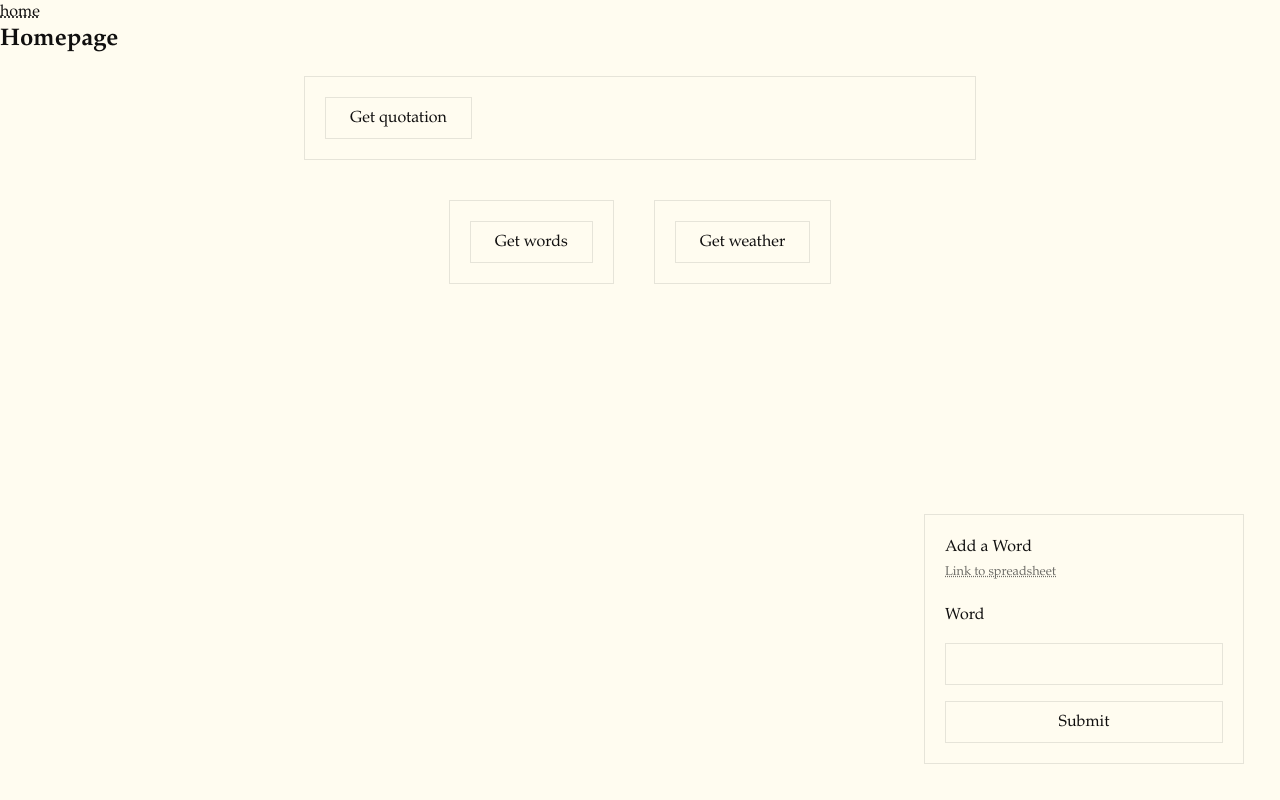
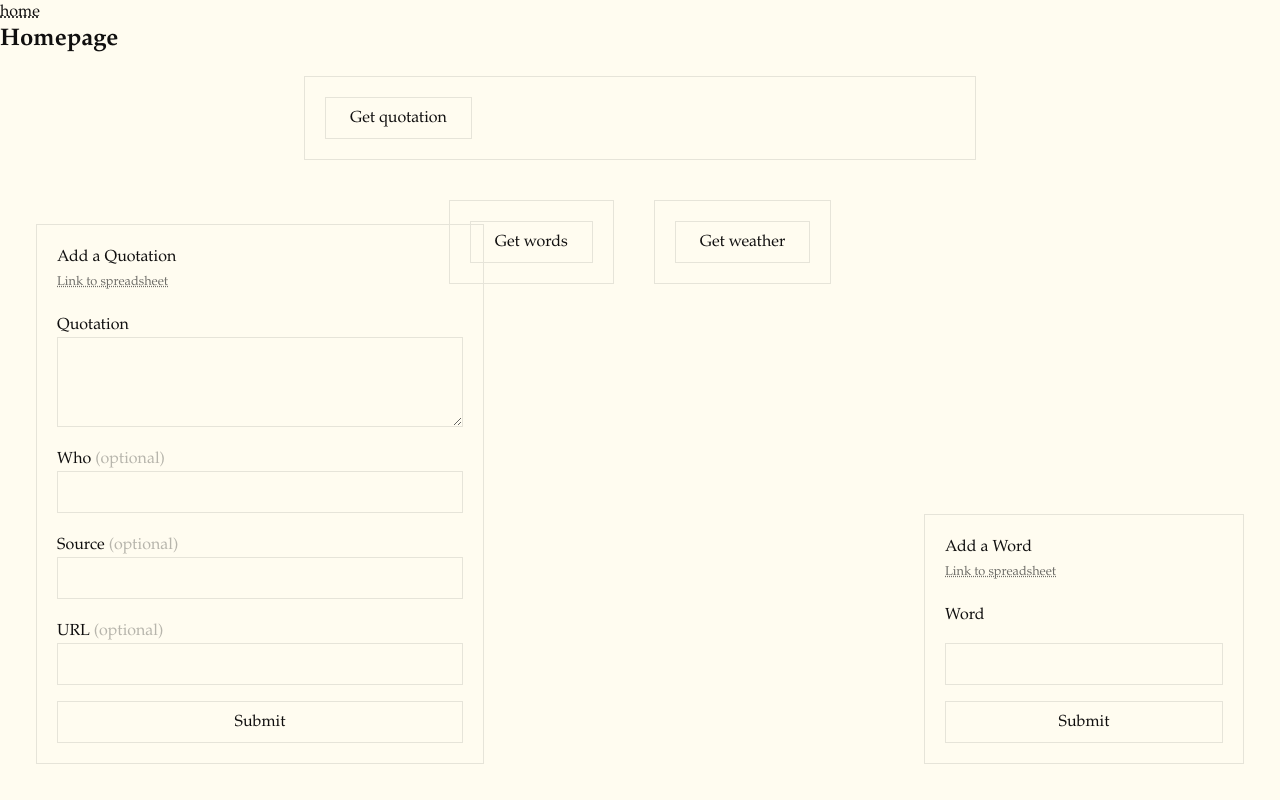
Before and after one commit to finmoorhouse/homepage, a SvelteKit app: page / in a window 1280 px wide. Built offline with nearby package versions, Linux system fonts and the light colour scheme.

Commit message:
Added the ability to add a quotation

```diff
--- a/src/routes/+page.server.js
+++ b/src/routes/+page.server.js
@@ -72,5 +72,87 @@ export const actions = {
 				error: error.message
 			});
 		}
+	},
+	addQuotation: async ({ request, fetch }) => {
+		console.log('Quotation form submission received');
+		const formData = await request.formData();
+		const quotation = formData.get('quotation');
+		const who = formData.get('who');
+		const source = formData.get('source');
+		const url = formData.get('url');
+		console.log('Received quotation:', { quotation, who, source, url });
+
+		if (!quotation) {
+			console.log('No quotation provided');
+			return fail(400, {
+				success: false,
+				error: 'Quotation is required'
+			});
+		}
+
+		try {
+			console.log('Making API request to add quotation');
+			const response = await fetch('/api/quotation', {
+				method: 'POST',
+				headers: { 'Content-Type': 'application/json' },
+				body: JSON.stringify({
+					quotation: quotation.trim(),
+					who: who?.trim() || '',
+					source: source?.trim() || '',
+					url: url?.trim() || ''
+				})
+			});
+
+			if (!response.ok) {
+				let errorData;
+				try {
+					errorData = await response.json();
+				} catch (e) {
+					try {
+						const responseBody = await response.text();
+						console.log('API request failed with non-JSON response:', {
+							status: response.status,
+							body: responseBody
+						});
+						return fail(response.status, {
+							success: false,
+							error: 'Failed to add quotation'
+						});
+					} catch (textError) {
+						console.error('Failed to read response body:', textError);
+						return fail(response.status, {
+							success: false,
+							error: 'Failed to read response from server'
+						});
+					}
+				}
+
+				console.log('API request failed:', { status: response.status, error: errorData });
+				return fail(response.status, {
+					success: false,
+					error: errorData.error || 'Failed to add quotation'
+				});
+			}
+
+			const responseData = await response.json();
+			console.log('Added quotation successfully:', { status: response.status, data: responseData });
+
+			const result = {
+				success: true,
+				quotation: responseData.quotation,
+				who: responseData.who,
+				source: responseData.source,
+				url: responseData.url
+			};
+
+			console.log('Returning success result:', result);
+			return result;
+		} catch (error) {
+			console.error('Error adding quotation:', error);
+			return fail(500, {
+				success: false,
+				error: error.message
+			});
+		}
 	}
 };
--- a/src/routes/+page.svelte
+++ b/src/routes/+page.svelte
@@ -5,10 +5,18 @@
 	let quotationData = null;
 	let weatherData = null;
 	let newWord = '';
+	let newQuotation = '';
+	let newQuotationSource = '';
+	let newQuotationWho = '';
+	let newQuotationUrl = '';
 	let formError = null;
 	let formSuccessMessage = null;
 	let formSuccess = false;
 	let isSubmitting = false;
+	let quotationFormError = null;
+	let quotationFormSuccessMessage = null;
+	let quotationFormSuccess = false;
+	let isQuotationSubmitting = false;
 
 	async function getWeather() {
 		const city = 'Oxford';
@@ -31,7 +39,18 @@
 		{#if quotationData}
 			<div class="flex flex-col items-center">
 				<p class="text-lg italic mb-4 leading-relaxed max-w-2xl">{quotationData.quotation}</p>
-				<p class="text-sm text-flexoki-black-2 font-medium">— {quotationData.who}</p>
+				{#if quotationData.who}
+					<p class="text-sm text-flexoki-black-2 font-medium">
+						— {quotationData.who}
+						{#if quotationData.source}
+							{#if quotationData.url}
+								, <a href={quotationData.url}>{quotationData.source}</a>
+							{:else}
+								, {quotationData.source}
+							{/if}
+						{/if}
+					</p>
+				{/if}
 			</div>
 		{/if}
 		<button
@@ -140,3 +159,110 @@
 		</button>
 	</form>
 </div>
+
+<div class="fixed bottom-4 left-4 m-5 p-5 border border-flexoki-ui min-h-[40px] max-w-[600px] w-md">
+	<h3>Add a Quotation</h3>
+	<small
+		><a class="text-flexoki-tx-2" href="https://docs.google.com/spreadsheets/" target="_blank"
+			>Link to spreadsheet</a
+		></small
+	>
+	{#if isQuotationSubmitting}
+		<div class="bg-flexoki-bg-2 p-2 border border-flexoki-ui mt-2">
+			<span class="text-flexoki-tx-2 text-sm mt-2">Waiting for response...</span>
+		</div>
+	{:else if quotationFormError}
+		<div class="bg-flexoki-bg-2 p-2 border border-flexoki-ui mt-2">
+			<span class="text-flexoki-re text-sm mt-2">{quotationFormError}</span>
+		</div>
+	{:else if quotationFormSuccess}
+		<div class="bg-flexoki-bg-2 p-2 border border-flexoki-ui mt-2">
+			<span class="text-flexoki-gr text-sm mt-2">
+				Successfully added quotation: “<i
+					>{quotationFormSuccessMessage.quotation.split(' ').slice(0, 8).join(' ')}…” — {quotationFormSuccessMessage.who}</i
+				>
+			</span>
+		</div>
+	{/if}
+
+	<form
+		method="POST"
+		action="?/addQuotation"
+		class="flex flex-col gap-0"
+		use:enhance={() => {
+			console.log('Quotation form submission started');
+			isQuotationSubmitting = true;
+			return async ({ result }) => {
+				console.log('Quotation form submission completed:', result);
+				isQuotationSubmitting = false;
+				if (result.status === 200) {
+					console.log('Setting quotation success state');
+					quotationFormSuccess = true;
+					quotationFormSuccessMessage = result?.data || 'No quotation details given.';
+					quotationFormError = null;
+					newQuotation = '';
+					newQuotationWho = '';
+					newQuotationUrl = '';
+				} else if (result.data?.error) {
+					console.log('Setting quotation known error state');
+					quotationFormError = result.data.error;
+					quotationFormSuccess = false;
+				} else {
+					console.log('Setting quotation unknown error state');
+					quotationFormError = 'An unexpected error occurred';
+					quotationFormSuccess = false;
+				}
+			};
+		}}
+	>
+		<label for="quotation" class="text-md font-medium">Quotation</label>
+		<textarea
+			id="quotation"
+			name="quotation"
+			bind:value={newQuotation}
+			required
+			class="px-4 py-2 border border-flexoki-ui focus:outline-none focus:border-b-1 focus:border-b-flexoki-black"
+			rows="3"
+		></textarea>
+
+		<label for="who" class="text-md font-medium"
+			>Who <span class="text-flexoki-tx-3">(optional)</span></label
+		>
+		<input
+			type="text"
+			id="who"
+			name="who"
+			bind:value={newQuotationWho}
+			class="px-4 py-2 border border-flexoki-ui focus:outline-none focus:border-b-1 focus:border-b-flexoki-black"
+		/>
+
+		<label for="source" class="text-md font-medium"
+			>Source <span class="text-flexoki-tx-3">(optional)</span></label
+		>
+		<input
+			type="text"
+			id="source"
+			name="source"
+			bind:value={newQuotationSource}
+			class="px-4 py-2 border border-flexoki-ui focus:outline-none focus:border-b-1 focus:border-b-flexoki-black"
+		/>
+
+		<label for="url" class="text-md font-medium my-0"
+			>URL <span class="text-flexoki-tx-3">(optional)</span></label
+		>
+		<input
+			type="url"
+			id="url"
+			name="url"
+			bind:value={newQuotationUrl}
+			class="px-4 py-2 border border-flexoki-ui focus:outline-none focus:border-b-1 focus:border-b-flexoki-black"
+		/>
+
+		<button
+			type="submit"
+			class="mt-4 px-6 py-2 text-flexoki-black border-1 border-flexoki-ui hover:border-flexoki-ui-2 cursor-pointer"
+		>
+			Submit
+		</button>
+	</form>
+</div>
--- a/src/routes/api/quotation/+server.js
+++ b/src/routes/api/quotation/+server.js
@@ -1,10 +1,9 @@
-import { QUOTATION_API_URL } from '$env/static/private'
+import { QUOTATION_API_URL } from '$env/static/private';
 
 const API_URL = QUOTATION_API_URL;
 
 import { json } from '@sveltejs/kit';
 /** @type {import('./$types').RequestHandler} */
-
 
 export async function GET() {
 	console.log(QUOTATION_API_URL);
@@ -28,3 +27,85 @@ export async function GET() {
 		return json({ error: 'Internal server error' }, { status: 500 });
 	}
 }
+
+export async function POST(request) {
+	console.log('Request started.');
+
+	try {
+	  // Parse the incoming request from your SvelteKit app
+	  const formData = await request.request.json();
+	  const { quotation, who, source, url } = formData;
+
+	  if (!quotation || typeof quotation !== 'string' || quotation.trim() === '') {
+		return new Response(JSON.stringify({ error: 'No quotation provided' }), {
+		  status: 400,
+		  headers: { 'Content-Type': 'application/json' },
+		});
+	  }
+
+	  console.log('Processing quotation:', quotation);
+
+	  // URL of your deployed Google Apps Script web app
+	  const scriptUrl = API_URL;
+
+	  // Call the Google Apps Script web app
+	  const response = await fetch(scriptUrl, {
+		method: 'POST',
+		headers: {
+		  'Content-Type': 'application/json',
+		},
+		body: JSON.stringify({
+		  quotation: quotation.trim(),
+		  who: who ? who.trim() : '',
+		  source: source ? source.trim() : '',
+		  url: url ? url.trim() : ''
+		}),
+	  });
+
+	  // Check content type to debug response format
+	  const contentType = response.headers.get('Content-Type');
+	  console.log('Response Content-Type:', contentType);
+
+	  // For debugging: if not JSON, try to read the text response
+	  if (!contentType || !contentType.includes('application/json')) {
+		const textResponse = await response.text();
+		console.error('Received non-JSON response:', textResponse.substring(0, 200) + '...');
+		throw new Error(`Expected JSON response but got ${contentType || 'unknown content type'}`);
+	  }
+
+	  // Parse the response from the Google Apps Script
+	  const result = await response.json();
+
+	  console.log('Response from Google Apps Script:', result);
+
+	  if (!result.success) {
+		return new Response(JSON.stringify({
+		  error: result.message || 'Failed to add quotation',
+		  details: result
+		}), {
+		  status: 400,
+		  headers: { 'Content-Type': 'application/json' },
+		});
+	  }
+
+	  // Return success response with the quotation and related information
+	  return new Response(JSON.stringify({
+		message: result.isNew ? 'Quotation added successfully' : 'Quotation updated successfully',
+		quotation: result.quotation,
+		who: result.who,
+		source: result.source,
+		url: result.url,
+		isNew: result.isNew,
+		wasUpdated: result.wasUpdated
+	  }), {
+		status: 201,
+		headers: { 'Content-Type': 'application/json' },
+	  });
+	} catch (error) {
+	  console.error('Error processing quote:', error);
+	  return new Response(JSON.stringify({ error: 'Internal server error', details: error.message }), {
+		status: 500,
+		headers: { 'Content-Type': 'application/json' },
+	  });
+	}
+}
--- a/src/routes/api/word/+server.js
+++ b/src/routes/api/word/+server.js
@@ -1,11 +1,9 @@
-import { WORD_API_URL } from '$env/static/private'
+import { WORD_API_URL } from '$env/static/private';
 
 const API_URL = WORD_API_URL;
 
-
 import { json } from '@sveltejs/kit';
 /** @type {import('./$types').RequestHandler} */
-
 
 export async function GET() {
 	try {
@@ -40,7 +38,7 @@ export async function GET() {
 		if (!word || typeof word !== 'string' || word.trim() === '') {
 			return new Response(JSON.stringify({ error: 'No word provided' }), {
 				status: 400,
-		  headers: { 'Content-Type': 'application/json' },
+				headers: { 'Content-Type': 'application/json' }
 			});
 		}
 
@@ -53,9 +51,9 @@ export async function GET() {
 		const response = await fetch(scriptUrl, {
 			method: 'POST',
 			headers: {
-		  'Content-Type': 'application/json',
+				'Content-Type': 'application/json'
 			},
-		body: JSON.stringify({ word: word.trim() }),
+			body: JSON.stringify({ word: word.trim() })
 		});
 
 		// Check content type to debug response format
@@ -75,31 +73,40 @@ export async function GET() {
 		console.log('Response from Google Apps Script:', result);
 
 		if (!result.success) {
-		return new Response(JSON.stringify({
+			return new Response(
+				JSON.stringify({
 					error: result.message || 'Failed to add word',
 					details: result
-		}), {
+				}),
+				{
 					status: 400,
-		  headers: { 'Content-Type': 'application/json' },
-		});
+					headers: { 'Content-Type': 'application/json' }
+				}
+			);
 		}
 
 		// Return success response with the word and definition
-	  return new Response(JSON.stringify({
+		return new Response(
+			JSON.stringify({
 				message: 'Word added successfully',
 				word: result.word,
 				definition: result.definition,
 				isNew: result.isNew,
 				definitionAdded: result.definitionAdded
-	  }), {
+			}),
+			{
 				status: 201,
-		headers: { 'Content-Type': 'application/json' },
-	  });
+				headers: { 'Content-Type': 'application/json' }
+			}
+		);
 	} catch (error) {
 		console.error('Error processing word:', error);
-	  return new Response(JSON.stringify({ error: 'Internal server error', details: error.message }), {
+		return new Response(
+			JSON.stringify({ error: 'Internal server error', details: error.message }),
+			{
 				status: 500,
-		headers: { 'Content-Type': 'application/json' },
-	  });
+				headers: { 'Content-Type': 'application/json' }
+			}
+		);
 	}
 }
```
Lines whose indentation alone changed are shown as unchanged.
